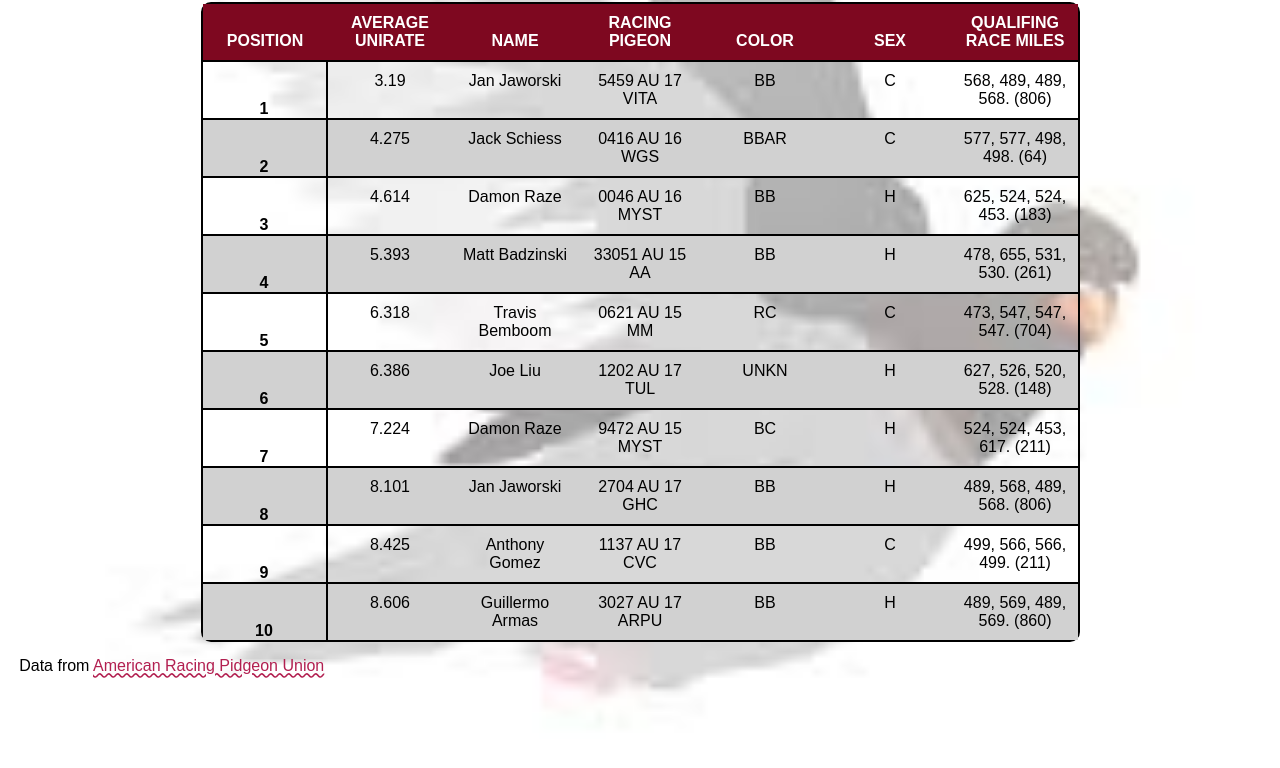
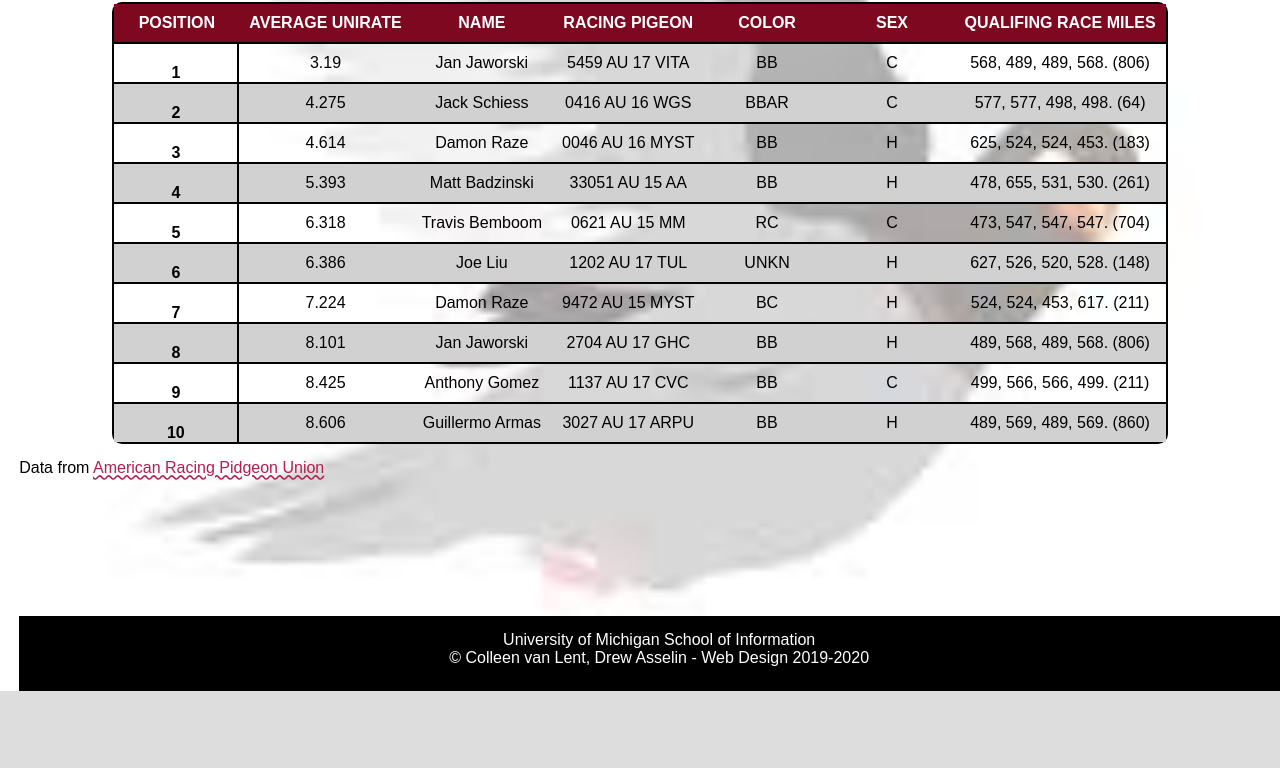
Before and after one commit to jsweis/homework4-2021, a plain HTML site: page index.html in a window 1280 px wide. Shown: the part 109-877 px from the top of the page. After the commit the page ends 800 px from the top, so only its background shows below. Drawn offline with Linux system fonts and the light colour scheme; a web font is replaced by a local one.

Commit message:
Add files via upload

```diff
--- a/css/style.css
+++ b/css/style.css
@@ -82,9 +82,9 @@ td{
   color: #FFFFFF;
   padding: 10px;
   vertical-align: center;
-  margin: 0 auto;
+  margin: auto;
   background-color: #7e0820;
-  width: 125px;
+  min-width: 125px;
   text-transform: uppercase;
 
 }
@@ -130,6 +130,7 @@ footer{
   background:#000000;
   text-align:center;
   color: #FFFFFF;
-  position: absolute;
+  position: fixed;
   min-height: 75px;
+  bottom: 0;
 }
```
